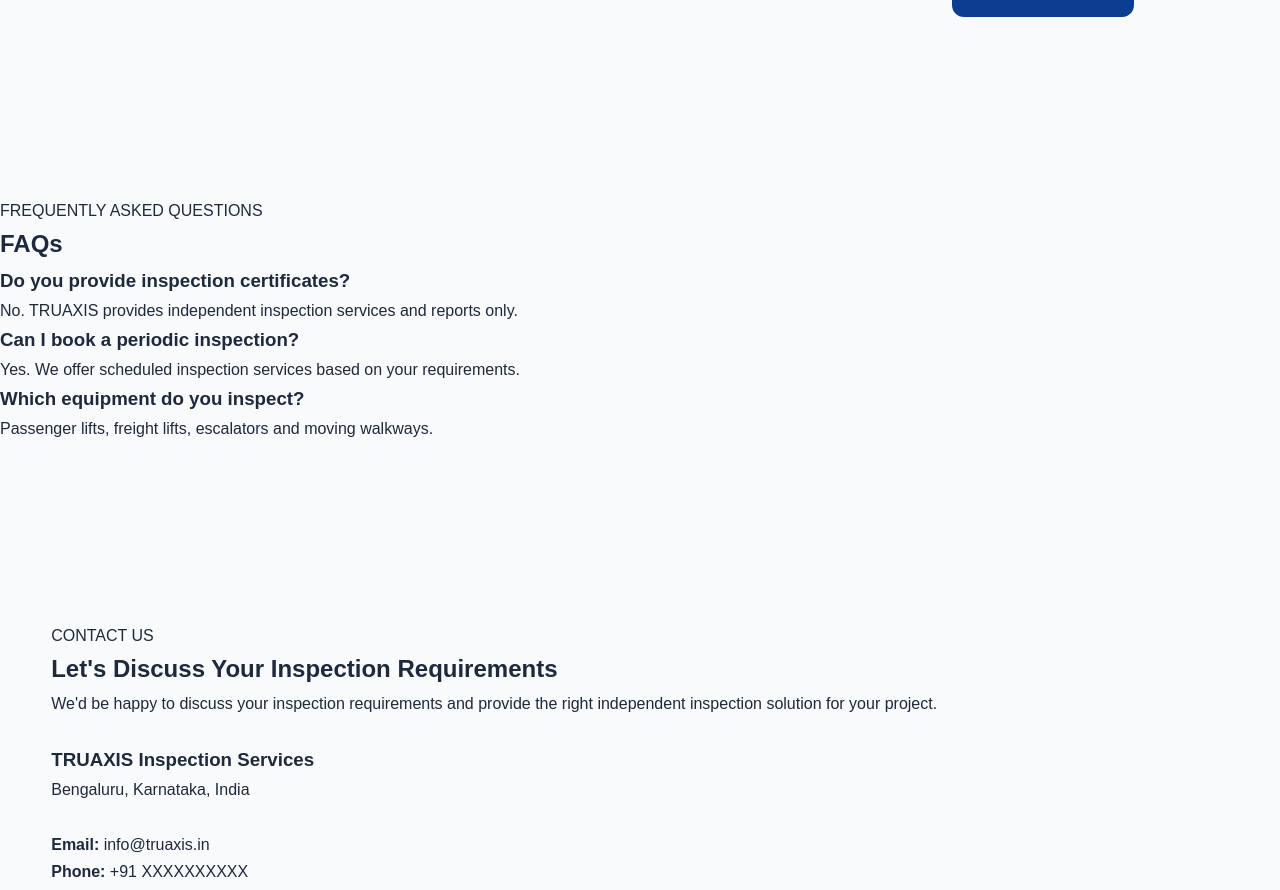
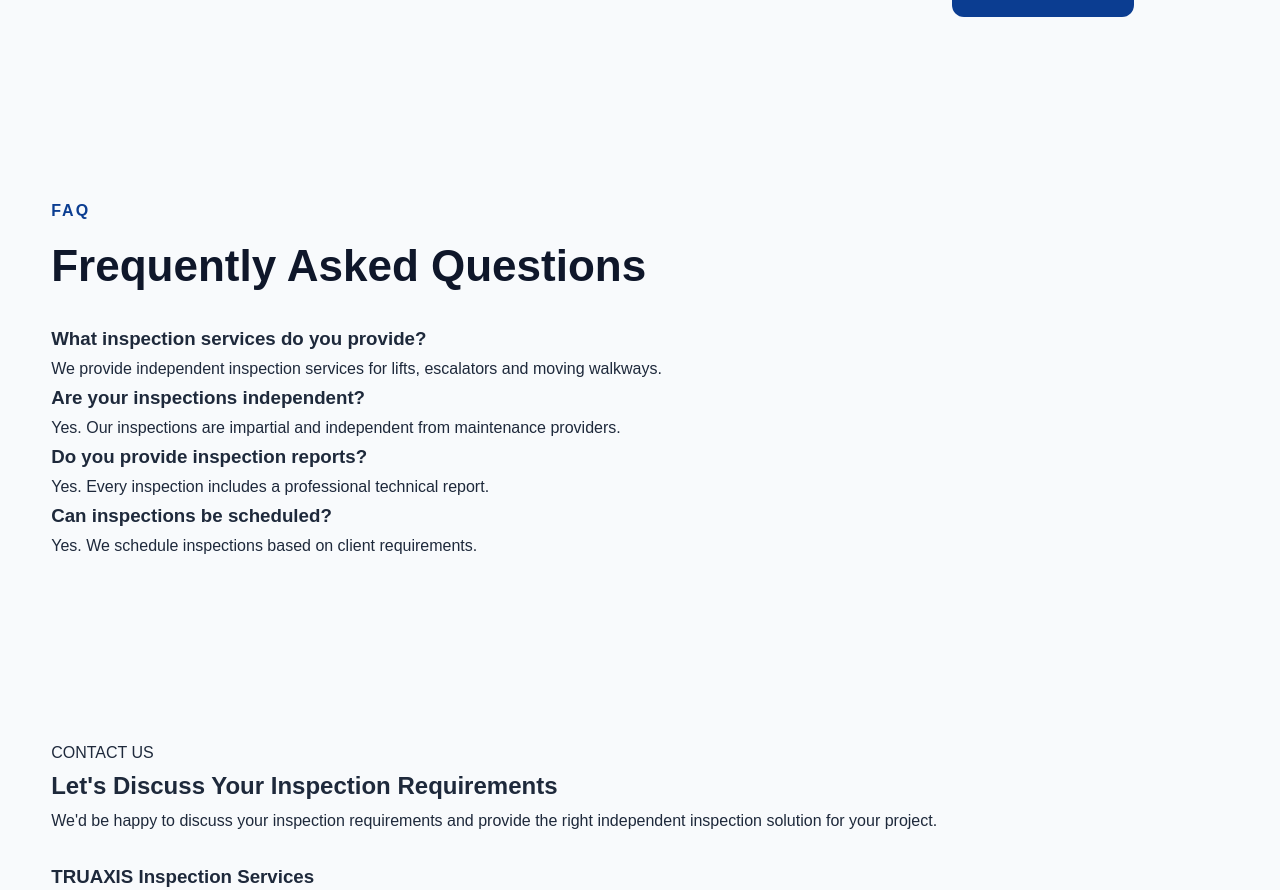
Before and after one commit to pradeepmurthy1992/truaxis-website, a React (Vite) app: page / in a window 1280 px wide. Shown: the part 4696-5586 px from the top of the page. Built offline with nearby package versions, Linux system fonts and the light colour scheme.

Commit message:
Update Faq.jsx

```diff
--- a/src/features/faq/Faq.jsx
+++ b/src/features/faq/Faq.jsx
@@ -1,28 +1,78 @@
 import React from "react";
+import Container from "../../components/layout/Container";
 
-function Faq() {
-  return (
-    <section id="faq">
-      <p>FREQUENTLY ASKED QUESTIONS</p>
+const faqs = [
 
-      <h2>FAQs</h2>
+{
+q:"What inspection services do you provide?",
+a:"We provide independent inspection services for lifts, escalators and moving walkways."
+},
 
-      <h3>Do you provide inspection certificates?</h3>
-      <p>
-        No. TRUAXIS provides independent inspection services and reports only.
-      </p>
+{
+q:"Are your inspections independent?",
+a:"Yes. Our inspections are impartial and independent from maintenance providers."
+},
 
-      <h3>Can I book a periodic inspection?</h3>
-      <p>
-        Yes. We offer scheduled inspection services based on your requirements.
-      </p>
+{
+q:"Do you provide inspection reports?",
+a:"Yes. Every inspection includes a professional technical report."
+},
 
-      <h3>Which equipment do you inspect?</h3>
-      <p>
-        Passenger lifts, freight lifts, escalators and moving walkways.
-      </p>
-    </section>
-  );
+{
+q:"Can inspections be scheduled?",
+a:"Yes. We schedule inspections based on client requirements."
+}
+
+];
+
+function Faq(){
+
+return(
+
+<section
+className="faq"
+id="faq"
+>
+
+<Container>
+
+<p className="section-tag">
+
+FAQ
+
+</p>
+
+<h2 className="section-title">
+
+Frequently Asked Questions
+
+</h2>
+
+<div className="faq-list">
+
+{faqs.map((faq)=>(
+
+<div
+className="faq-item"
+key={faq.q}
+>
+
+<h3>{faq.q}</h3>
+
+<p>{faq.a}</p>
+
+</div>
+
+))}
+
+</div>
+
+</Container>
+
+</section>
+
+);
+
 }
 
 export default Faq;
```
